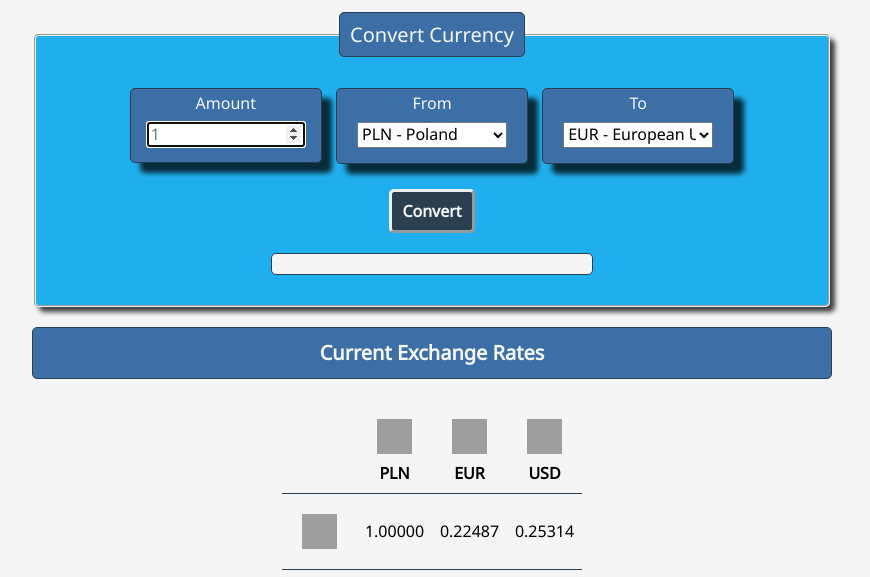
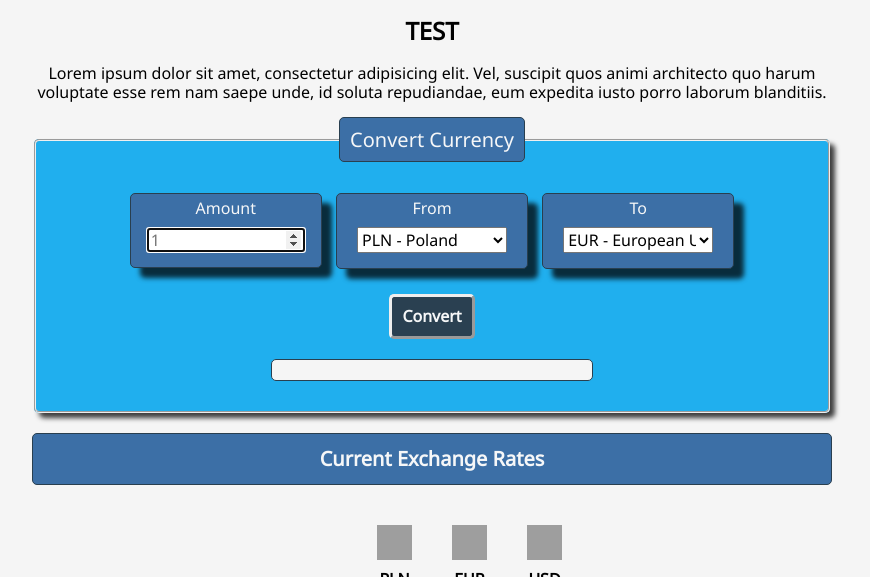
Before and after one commit to labla1/Currency-Converter, a plain HTML site: page currency.html in a window 1280 px wide. Shown: the part 153-730 px from the top of the page, without its empty margins (208-1078 px from the left). Drawn offline with nearby package versions, Linux system fonts and the light colour scheme; grey boxes are pictures that could not be loaded.

Commit message:
added new test h2

```diff
--- a/currency.html
+++ b/currency.html
@@ -21,6 +21,9 @@
     <i class="fas fa-coins fa-5x"></i>
   </header>
   <form class="form js-form" method="GET">
+    <h2> TEST </h2>
+    <p>Lorem ipsum dolor sit amet, consectetur adipisicing elit. Vel, suscipit quos animi architecto quo harum voluptate
+      esse rem nam saepe unde, id soluta repudiandae, eum expedita iusto porro laborum blanditiis.</p>
     <fieldset class="form__fieldset">
       <legend class="form__legend">Convert Currency</legend>
       <label class="form__labelText">Amount
```
